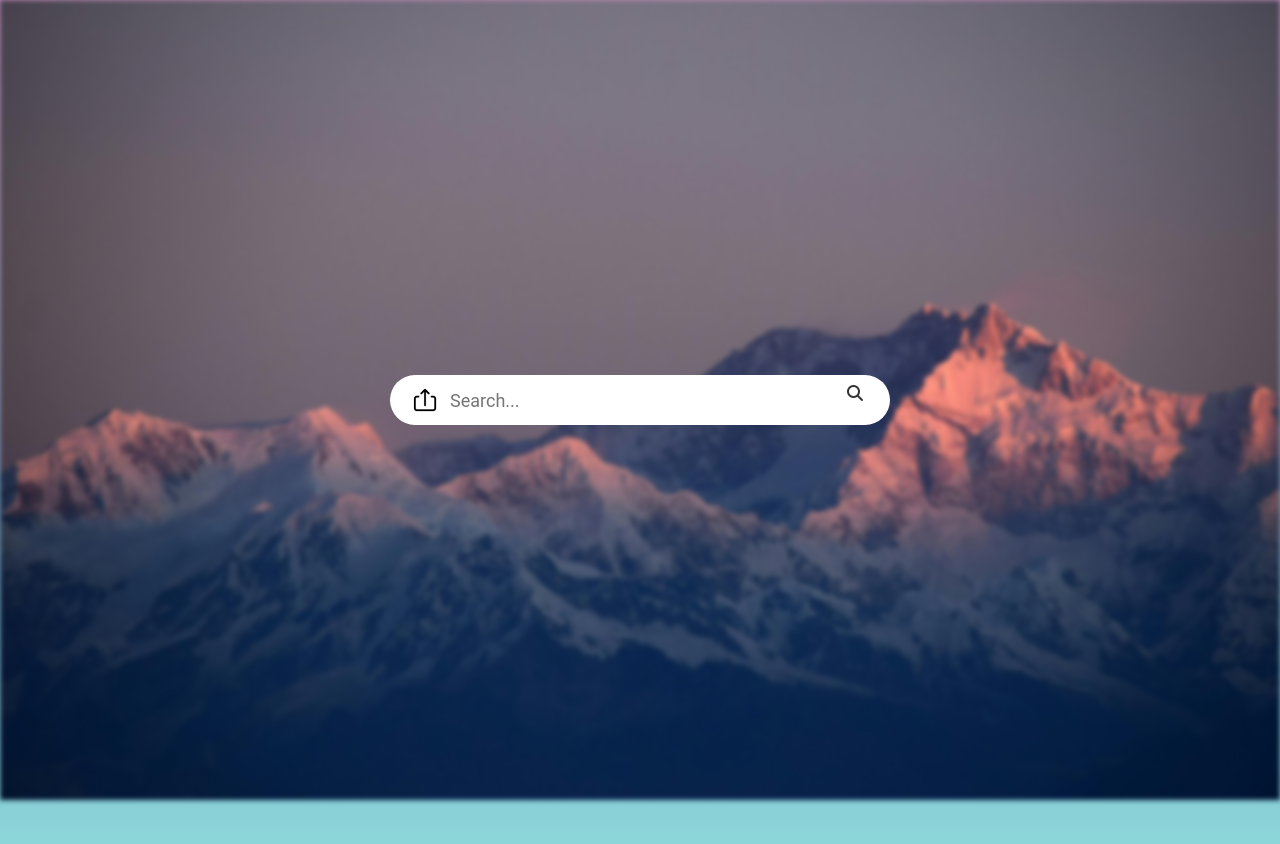
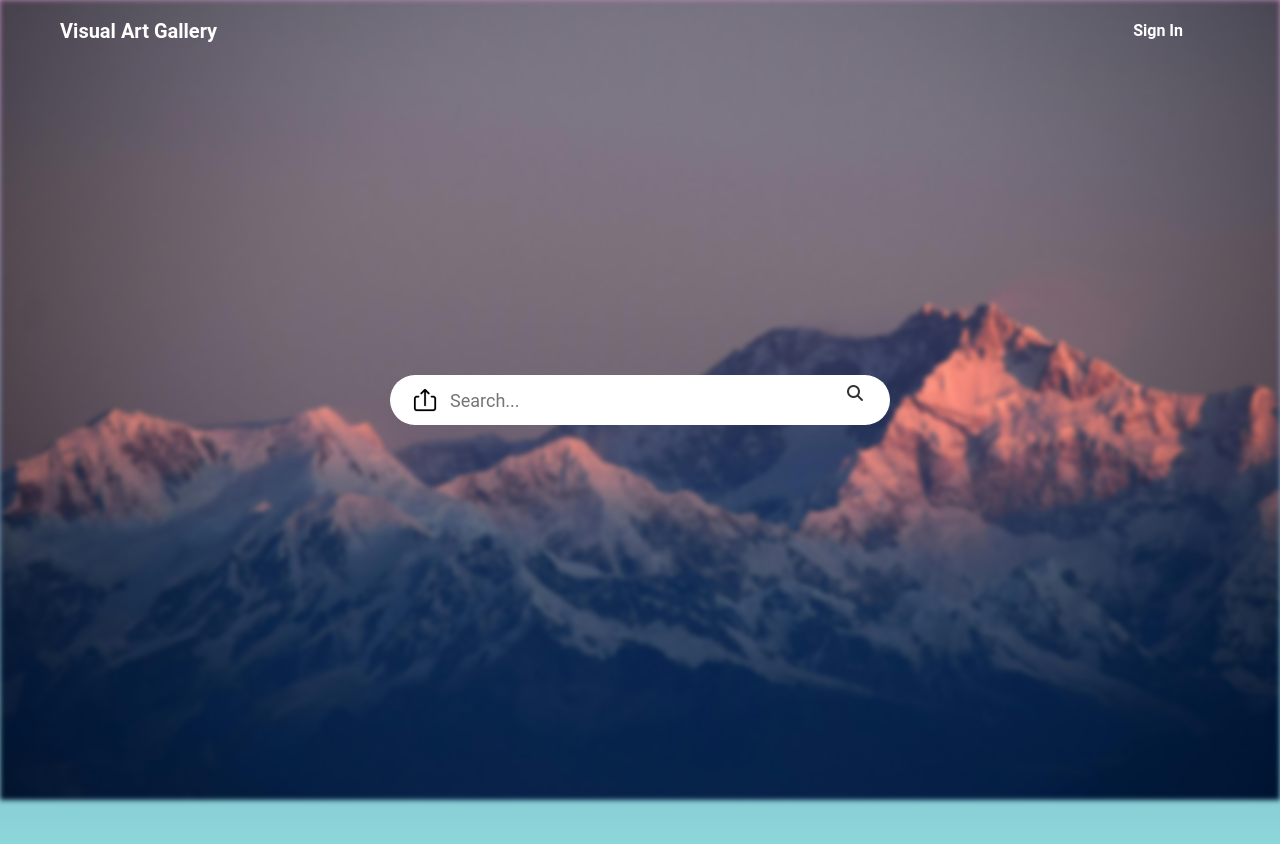
Before and after one commit to ShreyanshRaj22/MassDecoder, a React (Create React App) app: page / in a window 1280 px wide. Shown: the top 844 px of the page. Built offline with nearby package versions, Linux system fonts and the light colour scheme; no server answers.

Commit message:
Profile Route Setup

```diff
--- a/src/App.js
+++ b/src/App.js
@@ -7,15 +7,17 @@ import {
 import Home from "./screens/Home"
 import Login from "./screens/Login"
 import Signup from "./screens/Signup"
+import Profile from './screens/Profile';
 // import Footer from './screens/Footer';
 function App() {
   return (
     <div className="App">
       <Router>
         <Routes>
-        <Route exact path="/login" element={<Login />}></Route>
+          <Route exact path="/login" element={<Login />}></Route>
           <Route exact path="/signup" element={<Signup />}></Route>
           <Route exact path="/" element={<Home />}></Route>
+          <Route exact path="/profile" element={<Profile />}></Route>
           {/* <Route exact path="/footer" element={<Footer />}></Route> */}
 
         </Routes>
--- a/src/components/Navbar.js
+++ b/src/components/Navbar.js
@@ -1,28 +1,51 @@
-import React from 'react';
+import React from "react";
+import "./navbar.css";
+import accounts from "../images/account.png";
+import { Link } from "react-router-dom";
+import { useNavigate } from "react-router-dom";
 
-const Navbar = () => {
-    const navbarStyle = {
-        backgroundColor: '#fff', // Transparent black
-        display: 'flex',
-        justifyContent: 'space-between',
-        padding: '10px 20px',
-    };
+export default function Navbar() {
+  const navigate = useNavigate();
+  const home = "/";
 
-    const buttonStyle = {
-        backgroundColor: 'transparent',
-        color: 'black',
-        border: 'none',
-        padding: '10px 20px',
-        cursor: 'pointer',
-        outline: 'none',
-    };
+  const handleLogout = () => {
+    localStorage.removeItem("authToken");
+    localStorage.removeItem("userEmail");
+    navigate("/login");
+  };
 
-    return (
-        <div style={navbarStyle}>
-            <button style={buttonStyle}>Button 1</button>
-            <button style={buttonStyle}>Button 2</button>
+  return (
+    <div>
+      <nav className="freenav navbar navbar-expand-lg navbar-light bg-light bg-transparent">
+        <div className="container-fluid mx-5 d-flex justify-content-between align-items-center">
+          <Link className="navbar-brand fw-bold text-white" to={home}>
+            Visual Art Gallery
+          </Link>
+          <form className="d-flex">
+            {localStorage.getItem("authToken") === null ? (
+              <Link className="btn fw-bold text-white me-3" to="/login">
+                Sign In
+              </Link>
+            ) : (
+              <div className="d-flex align-items-right">
+                <button
+                  onClick={handleLogout}
+                  className="btn fw-bold text-white me-3"
+                >
+                  Log Out
+                </button>
+                <Link to="/profile">
+                  <img
+                    src={accounts}
+                    style={{ maxWidth: "30px" }}
+                    alt="accounts"
+                  />
+                </Link>
+              </div>
+            )}
+          </form>
         </div>
-    );
+      </nav>
+    </div>
+  );
 }
-
-export default Navbar;
--- /dev/null
+++ b/src/components/navbar.css
@@ -0,0 +1,7 @@
+.freenav{
+    position: fixed;
+    width: 100%;
+    background-color: transparent;
+    z-index: 1000;
+    transition: background-color 0.3s ease;
+}
--- a/src/screens/Home.js
+++ b/src/screens/Home.js
@@ -73,6 +73,7 @@ const Home = () => {
 
   return (
     <div>
+      <Navbar />
       <div className="container">
         <img src={bannerImg} alt="Banner" className="banner-img" />
         <div className="search-box">
--- a/src/screens/Login.css
+++ b/src/screens/Login.css
@@ -18,7 +18,7 @@
 /* Form styles */
 form {
   max-width: 400px;
-  width: 100%;
+  /* width: 100%; */
 }
 
 .form-group {
--- /dev/null
+++ b/src/screens/Profile.js
@@ -0,0 +1,9 @@
+import React from 'react'
+
+const Profile = () => {
+    return (
+        <div>Profile</div>
+    )
+}
+
+export default Profile
```
